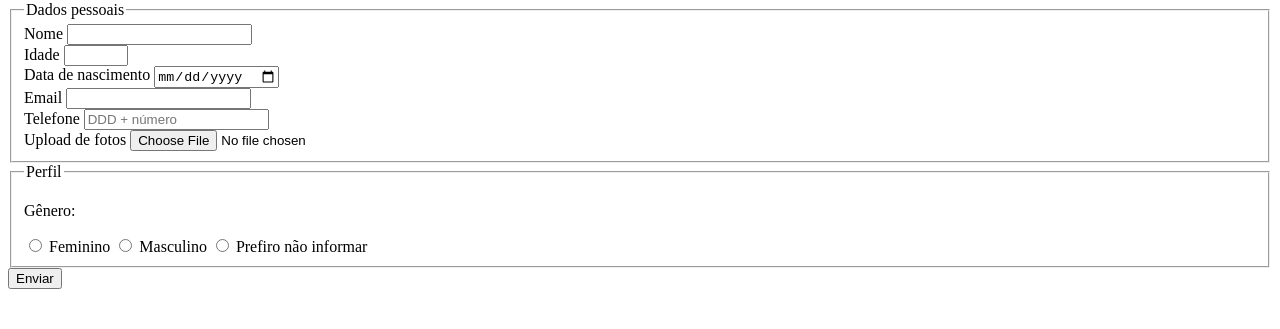
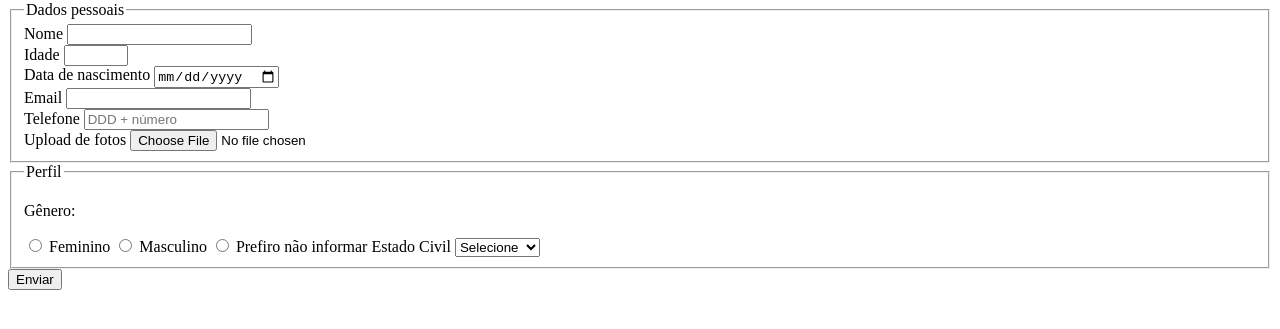
Before and after one commit to ViniciusNathan/pesquisa-culturama, a plain HTML site: page index.html in a window 1280 px wide. Shown: the part 79-408 px from the top of the page. Drawn offline with Linux system fonts and the light colour scheme.

Commit message:
adiciona opcoes de estado civil

```diff
--- a/index.html
+++ b/index.html
@@ -45,6 +45,14 @@
 
                 <input type="radio" name="userGender" value="notInformed">
                 <label for="userGender">Prefiro não informar</label>
+
+                <label for="maritalStatus">Estado Civil</label>
+                <select name="maritalStatus">
+                    <option value="notSelected">Selecione</option>
+                    <option value="Casado">Casado</option>
+                    <option value="Solteiro">Solteiro</option>
+                    <option value="Divorciado">Divorciado</option>
+                </select>
             </fieldset>
 
             <button type="submit">Enviar</button>
```
